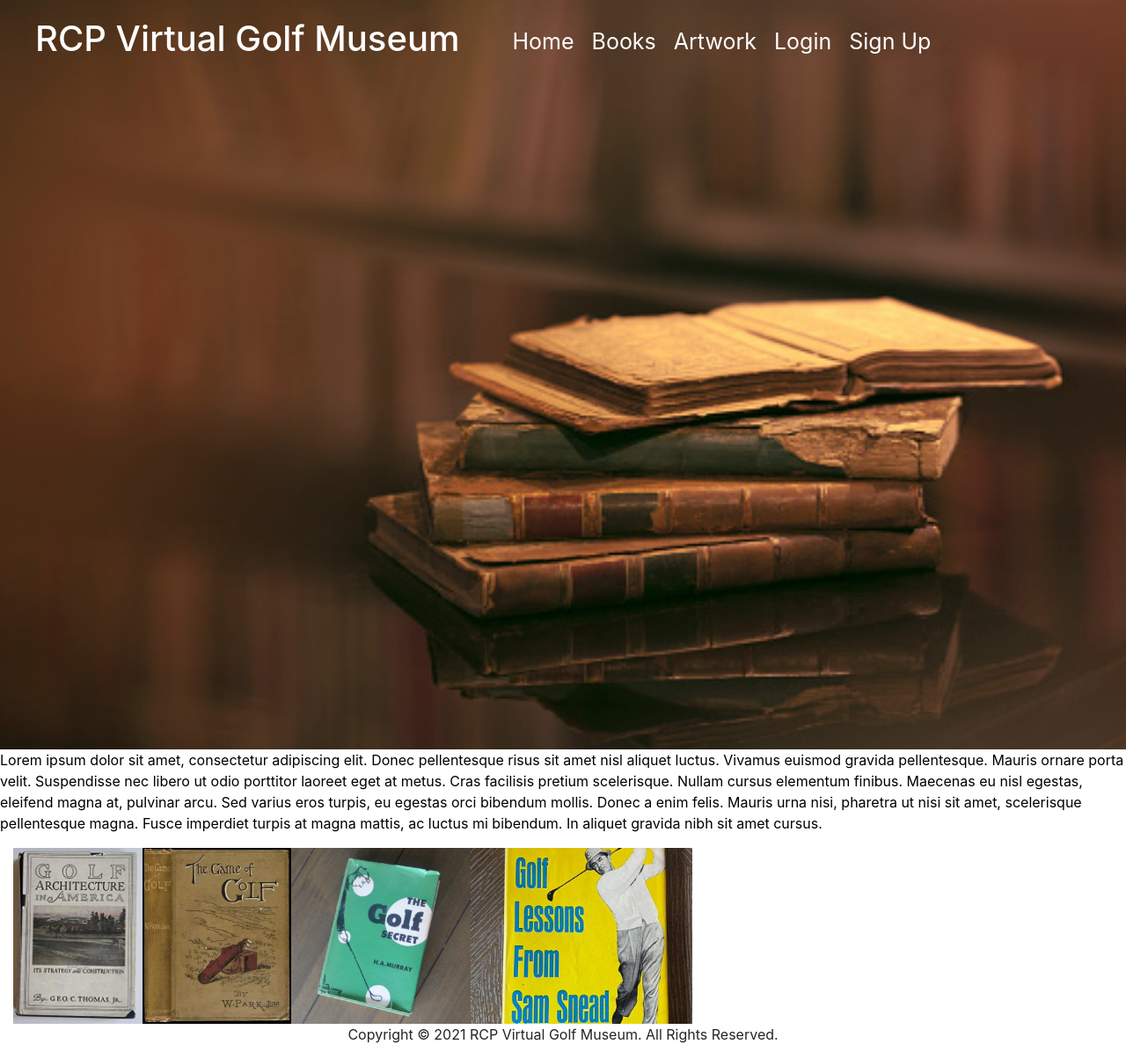
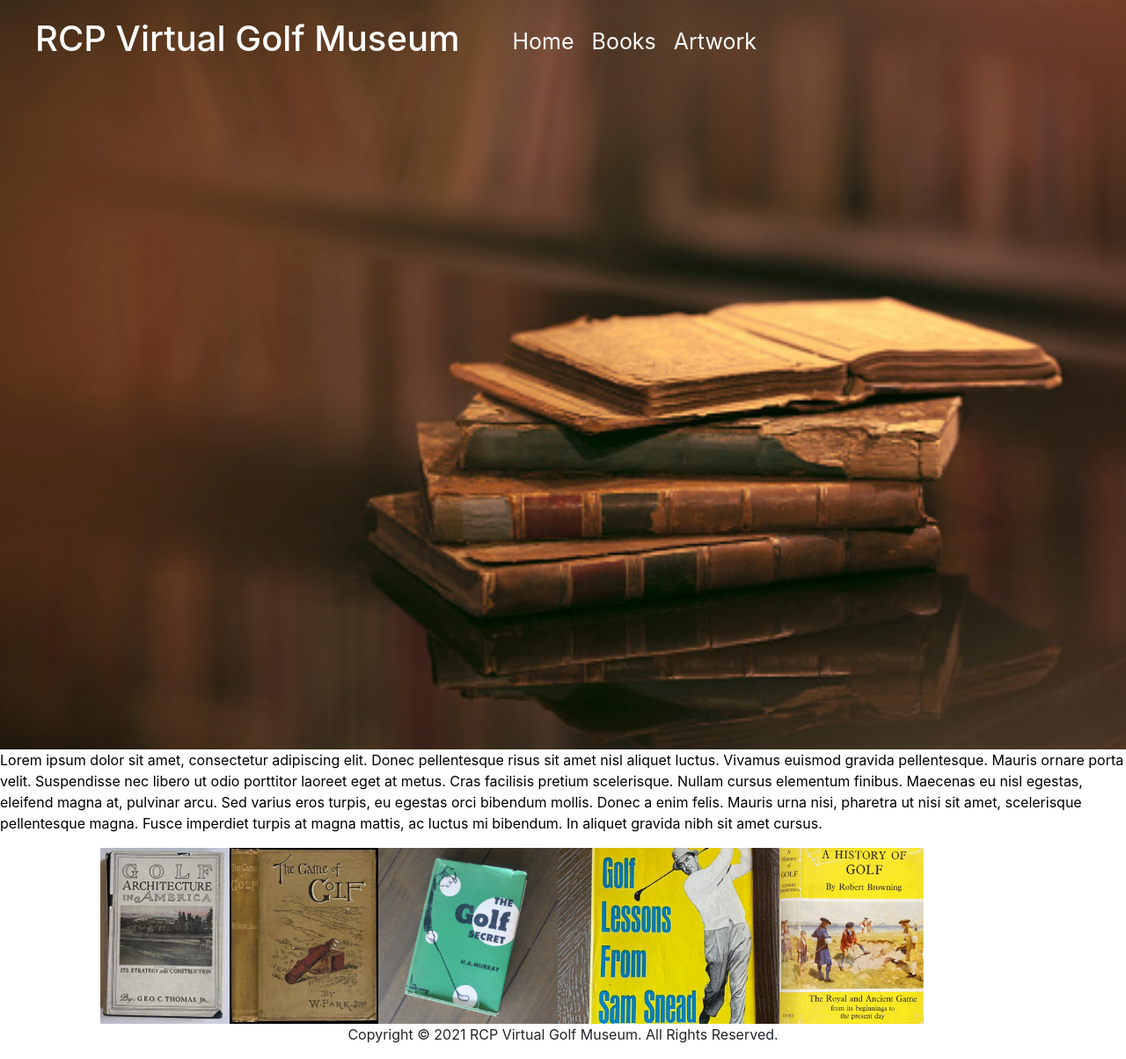
Before and after one commit to spalmer0/rcp-virtual-golf-museum, a React (Create React App) app: page /books in a window 1280 px wide. Shown: the whole page at 88% size. Built offline with nearby package versions, Linux system fonts and the light colour scheme.

Commit message:
removed links from header to signup and login pages

```diff
--- a/src/components/Header/index.js
+++ b/src/components/Header/index.js
@@ -62,9 +62,9 @@ export default function Header(props) {
                             <li>
                                 <Link to="/artwork">Artwork</Link>
                             </li>
-                            <li>
+                            {/* <li>
                                 <Link to="" onClick={props.handleLogout}>Logout</Link>
-                            </li>
+                            </li> */}
                         </>
                         :
                         <>
@@ -78,12 +78,12 @@ export default function Header(props) {
                                 <Link to="/artwork">Artwork</Link>
                             </li>
 
-                            <li>
+                            {/* <li>
                                 <Link to="/login">Login</Link>
                             </li>
                             <li>
                                 <Link to="/signup">Sign Up</Link>
-                            </li>
+                            </li> */}
                         </>
                     }
                 </ul>
--- a/src/pages/BookPage/index.js
+++ b/src/pages/BookPage/index.js
@@ -4,6 +4,7 @@ import architecture from '../../images/architecture.jpeg';
 import gameOfGolf from '../../images/game-of-golf.jpeg';
 import secret from '../../images/secret.jpg';
 import snead from '../../images/snead.jpg';
+import history from '../../images/history.png';
 import Modal from 'react-bootstrap/Modal';
 import Button from 'react-bootstrap/Button';
 import { useState } from 'react';
@@ -24,8 +25,6 @@ const StyledPage = styled.main`
         right:0;
     }
 
-
-
     p {
     color: #000;
 
@@ -35,6 +34,17 @@ img {
         height:200px;
         width: auto;
     }
+
+    /* .book-modal {
+        height: 1000px;
+        width: auto;
+    }
+
+    .book-thumbs {
+        display:flex;
+        justify-content:space-around;
+        align-items:center;
+    } */
 
     @media (max-width: 1100px) {
         div {
@@ -50,7 +60,7 @@ img {
 function BookPage(props) {
 
 
-    const books = [architecture, gameOfGolf, secret, snead];
+    const books = [architecture, gameOfGolf, secret, snead, history];
     const [show, setShow] = useState(false);
 
     const handleClose = () => setShow(false);
@@ -65,7 +75,7 @@ function BookPage(props) {
             Lorem ipsum dolor sit amet, consectetur adipiscing elit. Donec pellentesque risus sit amet nisl aliquet luctus. Vivamus euismod gravida pellentesque. Mauris ornare porta velit. Suspendisse nec libero ut odio porttitor laoreet eget at metus. Cras facilisis pretium scelerisque. Nullam cursus elementum finibus. Maecenas eu nisl egestas, eleifend magna at, pulvinar arcu. Sed varius eros turpis, eu egestas orci bibendum mollis. Donec a enim felis. Mauris urna nisi, pharetra ut nisi sit amet, scelerisque pellentesque magna. Fusce imperdiet turpis at magna mattis, ac luctus mi bibendum. In aliquet gravida nibh sit amet cursus.
             </p>
 
-            <div className="col">
+            <div className="book-thumbs">
                 {books.map(book =>
                     <Link>
                         <img src={book} alt="book" onClick={handleShow} />
@@ -79,7 +89,6 @@ function BookPage(props) {
                 <Modal.Title>Title</Modal.Title>
                 </Modal.Header>
                 <Modal.Body style={modalStyle}  >
-                    <p>Lorem ipsum dolor sit amet, consectetur adipiscing elit. </p>
                     <img src={architecture} alt="architecture" />
                 </Modal.Body>
                 <Modal.Footer>
```
Also changed, not shown: src/images/history.png (added). Lines whose indentation alone changed are shown as unchanged.
